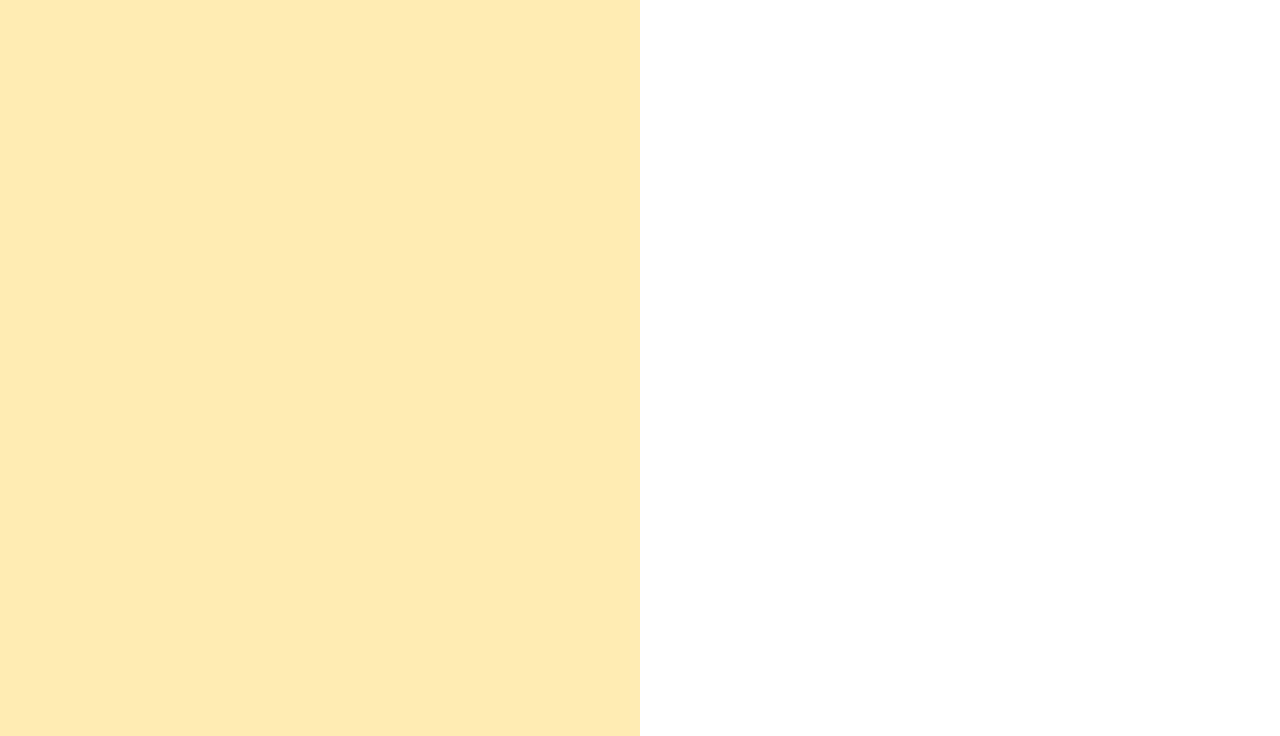
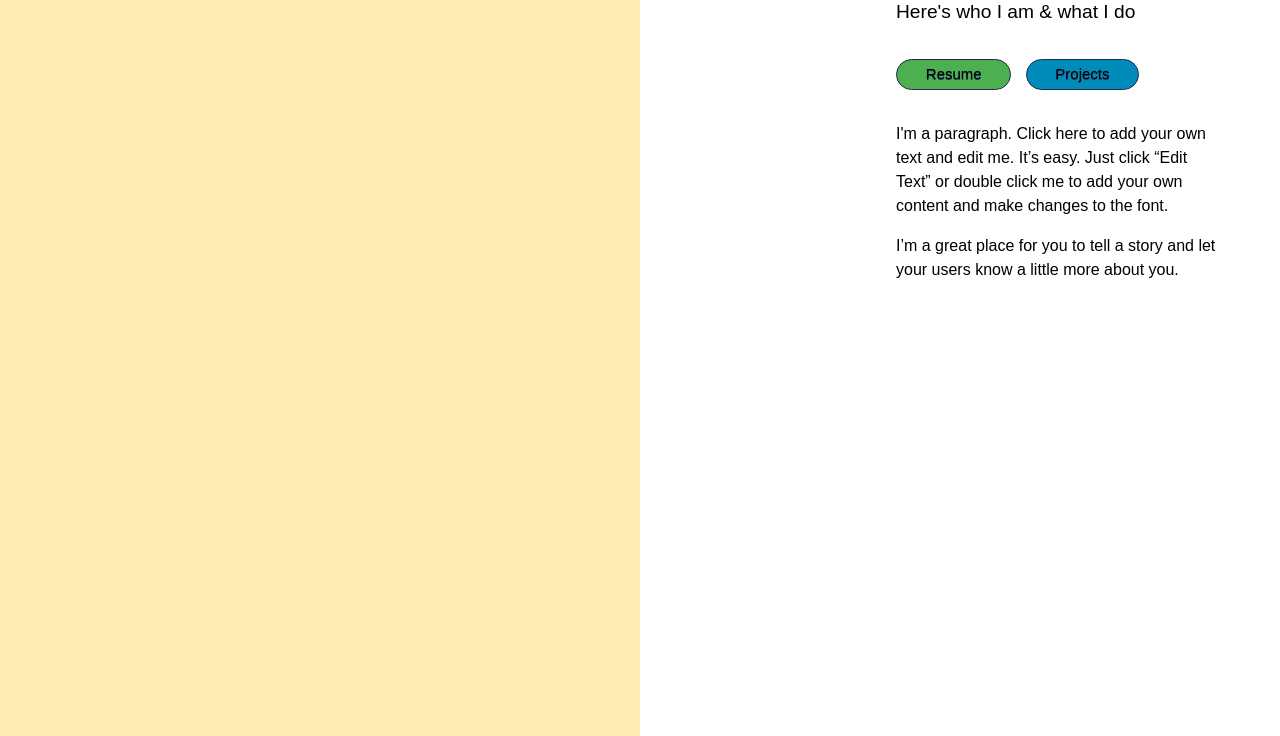
Before and after one commit to nimesh-das/pw, a website: page index.html in a window 1280 px wide. Shown: the part 426-1162 px from the top of the page. Drawn offline with nearby package versions, Linux system fonts and the light colour scheme.

Commit message:
text-container mostly finished except styling

```diff
--- a/css/styles.css
+++ b/css/styles.css
@@ -41,7 +41,7 @@ body {
 }
 
 #text-container-1 {
-   padding-top: 10%;
+   padding-top: 12%;
    padding-bottom: 5%;
    padding-right: 5%;
    padding-left: 70%;
@@ -53,13 +53,16 @@ body {
 
 #hello {
  font-size: 600%;
+ font-family: Arial, Helvetica, sans-serif;
  font-weight: bold;
  padding: 0;
  margin: 0;
 }
 
 #whoIam {
-  font-size: 150%;
+  font-size: 120%;
+  margin-bottom: 10%;
+  font-family: Arial, Helvetica, sans-serif;
 }
 
 #footer {
@@ -74,3 +77,43 @@ body {
 #footer p {
   margin-bottom: 0px;
 }
+
+.button {
+  background-color: white;
+  border-radius:17px;
+  border:1px solid #1f2f47;
+  display:inline-block;
+  cursor:pointer;
+  color:#ffffff;
+  font-family:Arial;
+  font-size:15px;
+  padding:1% 9%;
+  margin-right: 3%;
+  text-decoration:none;
+  text-shadow:0px 1px 0px #263666;
+  margin-bottom: 10%;
+}
+
+.button1 {
+  background-color: #4CAF50;
+  color: black;
+}
+
+.button1:hover {
+  background-color: #4CAF50;
+  color: white;
+}
+
+.button2 {
+  background-color: #008CBA;
+  color: black;
+}
+
+.button2:hover {
+  background-color: #008CBA;
+  color: white;
+}
+
+#intro-paragraph {
+  font-family: Arial, Helvetica, sans-serif;
+}
--- a/index.html
+++ b/index.html
@@ -27,9 +27,15 @@
         </div>
 
     	<div id="body-container">
+            <div id="pic-container-1">
+            </div>
         	<div id="text-container-1">
             	<p id="hello"> Hello </p>
                 <p id="whoIam"> Here's who I am & what I do </p>
+                <button class="button button1"> Resume </button>
+                <button class="button button2"> Projects </button>
+                <p id="intro-paragraph"> I'm a paragraph. Click here to add your own text and edit me. It’s easy. Just click “Edit Text” or double click me to add your own content and make changes to the font. </p>
+                <p id="intro-paragraph"> I’m a great place for you to tell a story and let your users know a little more about you. </p>
         	</div>
     	</div>
 
```
Also changed, not shown: backups/index-backup.html (renamed from index-backup.html), backups/index-backup2.html (renamed from index-backup2.html), 1 other file.
